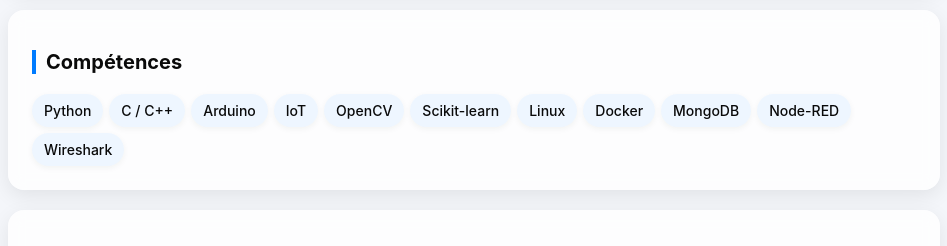
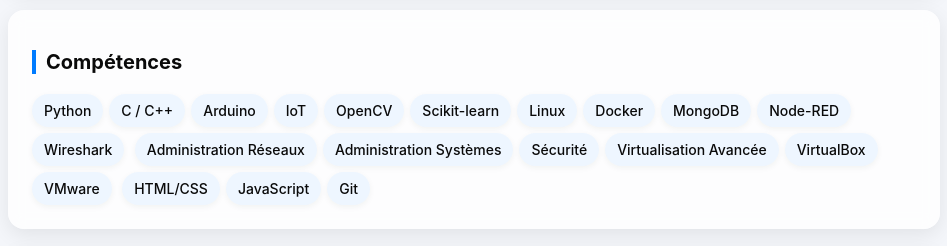
Before and after one commit to KarouiaWassim/portfolio-wassim_karouia, a website: page index.html in a window 1280 px wide. Shown: the part 1260-1506 px from the top of the page, without its empty margins (166-1113 px from the left). Drawn offline with Linux system fonts and the light colour scheme; a script that the page names is missing.

Commit message:
Mise à jour forcée du portfolio moderne

```diff
--- a/index.html
+++ b/index.html
@@ -65,6 +65,8 @@
       <h2>Compétences</h2>
       <div class="chips">
         <span>Python</span><span>C / C++</span><span>Arduino</span><span>IoT</span><span>OpenCV</span><span>Scikit-learn</span><span>Linux</span><span>Docker</span><span>MongoDB</span><span>Node-RED</span><span>Wireshark</span>
+      <span>Administration Réseaux</span><span>Administration Systèmes</span><span>Sécurité</span><span>Virtualisation Avancée</span><span>VirtualBox</span><span>VMware</span>
+      <span>HTML/CSS</span><span>JavaScript</span><span>Git</span>
       </div>
     </section>
 
```
